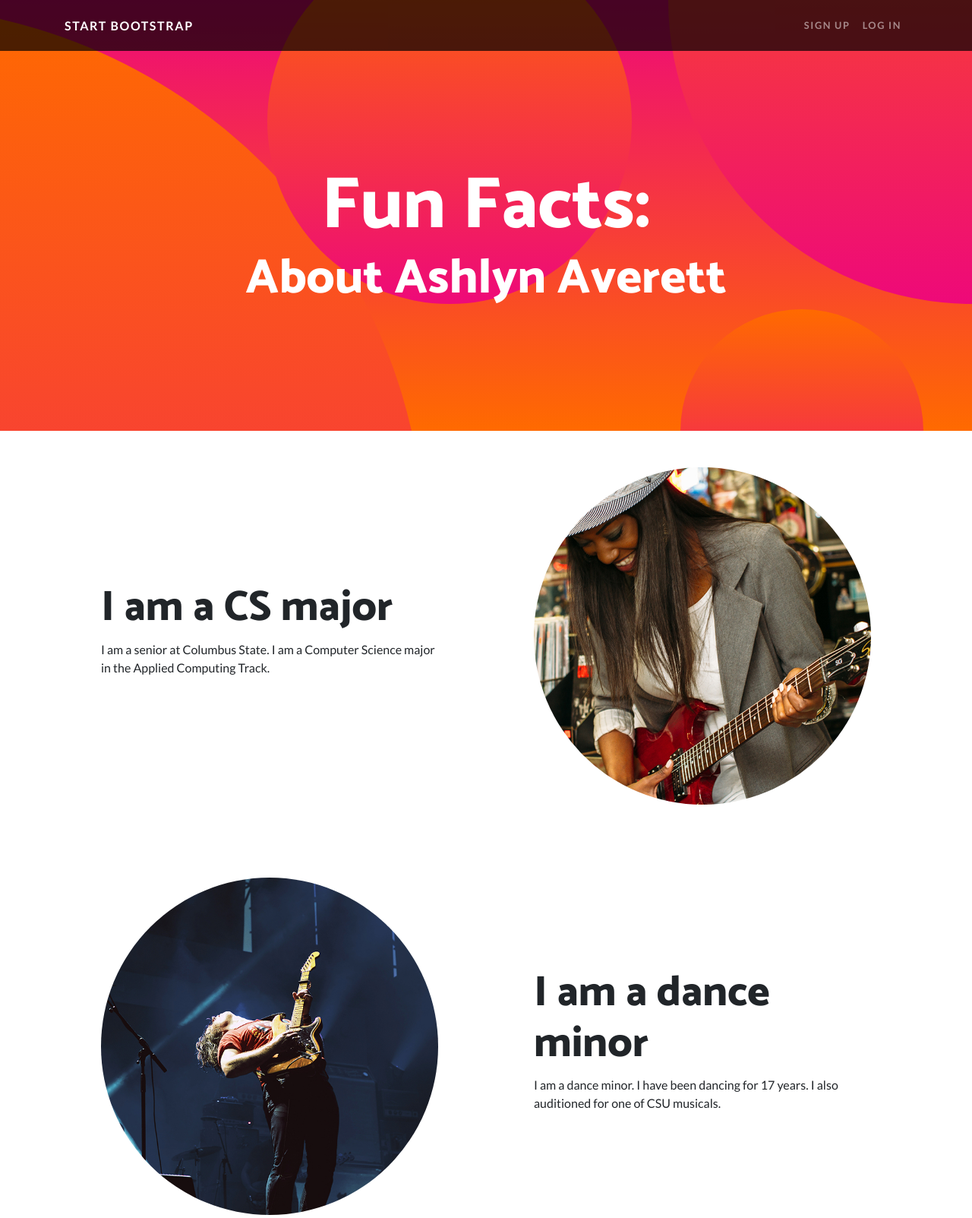
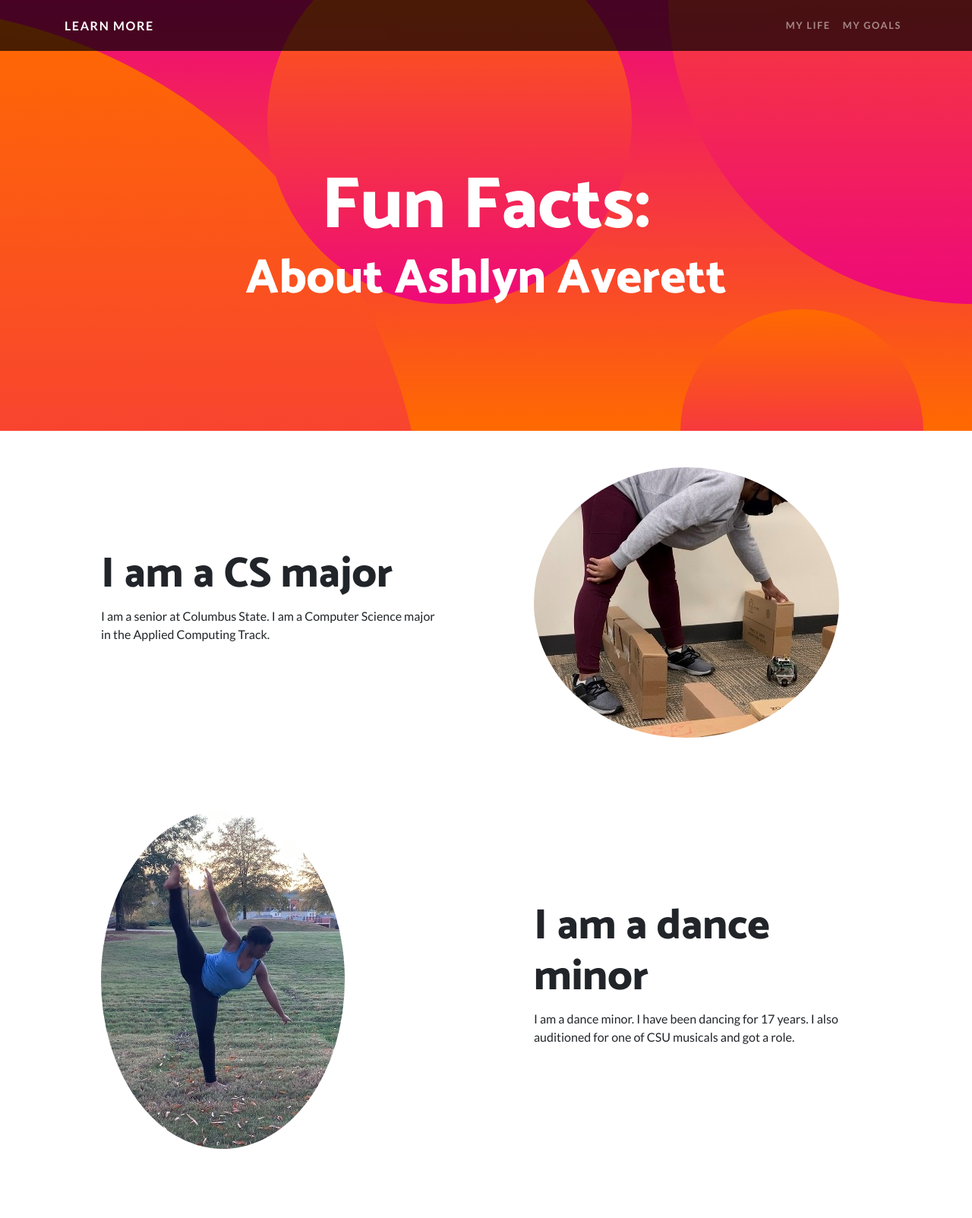
Before and after one commit to Ashlyn708/CPSC5165Example, a website: page index.html in a window 1280 px wide. Shown: the top 1603 px of the page at 76% size. Drawn offline with Linux system fonts and the light colour scheme.

Commit message:
adding in images

```diff
--- a/index.html
+++ b/index.html
@@ -27,17 +27,17 @@
   <!-- Navigation -->
   <nav class="navbar navbar-expand-lg navbar-dark navbar-custom fixed-top">
     <div class="container">
-      <a class="navbar-brand" href="#">Start Bootstrap</a>
+      <a class="navbar-brand" href="#">Learn More</a>
       <button class="navbar-toggler" type="button" data-toggle="collapse" data-target="#navbarResponsive" aria-controls="navbarResponsive" aria-expanded="false" aria-label="Toggle navigation">
         <span class="navbar-toggler-icon"></span>
       </button>
       <div class="collapse navbar-collapse" id="navbarResponsive">
         <ul class="navbar-nav ml-auto">
           <li class="nav-item">
-            <a class="nav-link" href="#">Sign Up</a>
+            <a class="nav-link" href="#">My life</a>
           </li>
           <li class="nav-item">
-            <a class="nav-link" href="#">Log In</a>
+            <a class="nav-link" href="#">My goals</a>
           </li>
         </ul>
       </div>
@@ -62,7 +62,7 @@
       <div class="row align-items-center">
         <div class="col-lg-6 order-lg-2">
           <div class="p-5">
-            <img class="img-fluid rounded-circle" src="img/01.jpg" alt="">
+            <img class="img-fluid rounded-circle" src="img/computerScience.PNG" alt="">
           </div>
         </div>
         <div class="col-lg-6 order-lg-1">
@@ -80,13 +80,13 @@
       <div class="row align-items-center">
         <div class="col-lg-6">
           <div class="p-5">
-            <img class="img-fluid rounded-circle" src="img/02.jpg" alt="">
+            <img class="img-fluid rounded-circle" src="img/dance.PNG" alt="">
           </div>
         </div>
         <div class="col-lg-6">
           <div class="p-5">
             <h2 class="display-4">I am a dance minor</h2>
-            <p>I am a dance minor. I have been dancing for 17 years. I also auditioned for one of CSU musicals.</p>
+            <p>I am a dance minor. I have been dancing for 17 years. I also auditioned for one of CSU musicals and got a role.</p>
           </div>
         </div>
       </div>
@@ -98,13 +98,13 @@
       <div class="row align-items-center">
         <div class="col-lg-6 order-lg-2">
           <div class="p-5">
-            <img class="img-fluid rounded-circle" src="img/03.jpg" alt="">
+            <img class="img-fluid rounded-circle" src="img/auburnLogo.jpg" alt="">
           </div>
         </div>
         <div class="col-lg-6 order-lg-1">
           <div class="p-5">
             <h2 class="display-4">I plan on attending grad school</h2>
-            <p>I have applied to the University of Georgia,Kennesaw State University, and Auburn University.</p>
+            <p>I have applied to the University of Georgia,Kennesaw State University, and Auburn University. I got into Auburn Graduate program earlier this week.</p>
           </div>
         </div>
       </div>
@@ -114,7 +114,7 @@
   <!-- Footer -->
   <footer class="py-5 bg-black">
     <div class="container">
-      <p class="m-0 text-center text-white small">Copyright &copy; Your Website 2020</p>
+      <p class="m-0 text-center text-white small">Copyright &copy; Ashlyn Assignment 2021</p>
     </div>
     <!-- /.container -->
   </footer>
```
Also changed, not shown: README.md, img/auburnLogo.jpg (added), img/computerScience.PNG (added), img/dance.PNG (added).
